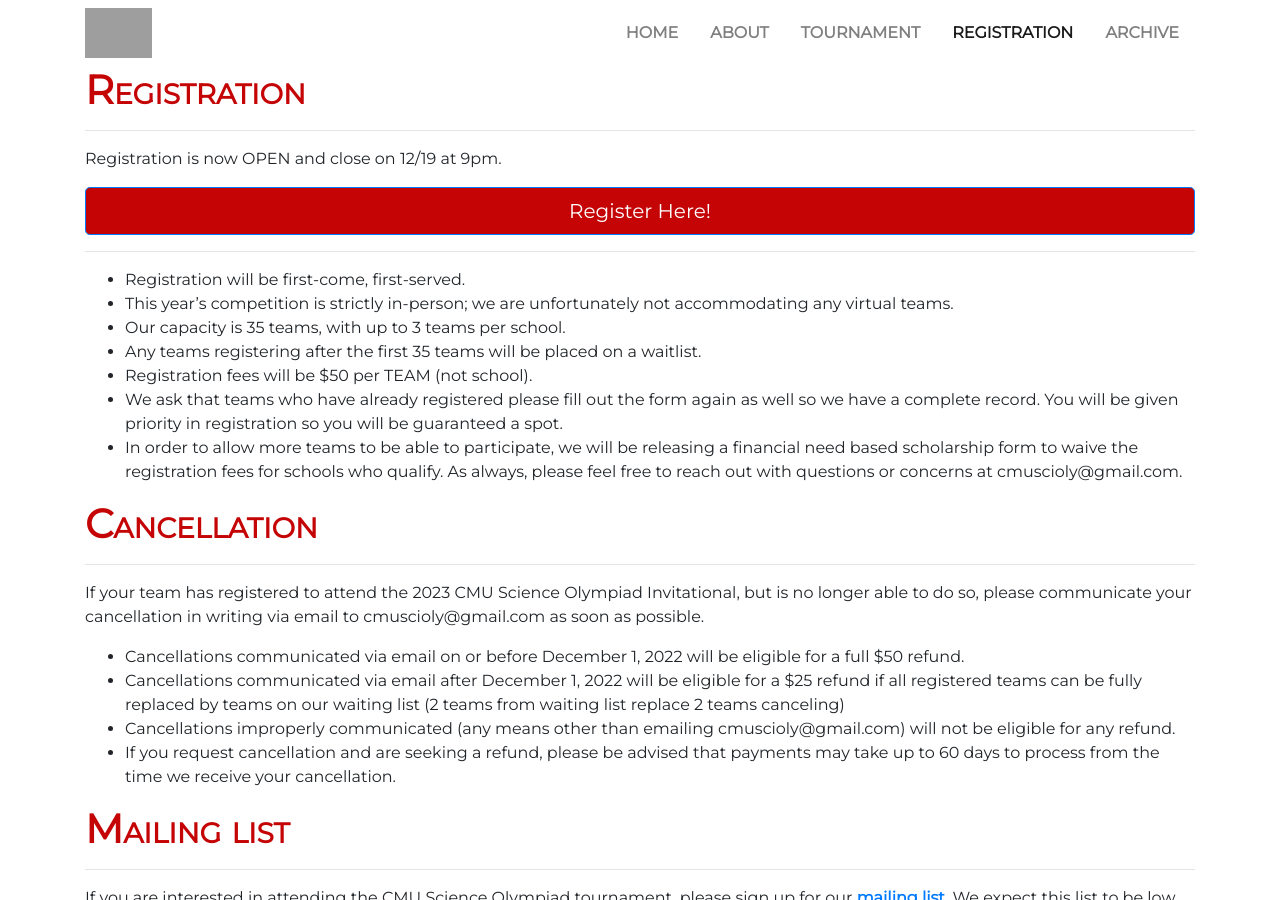
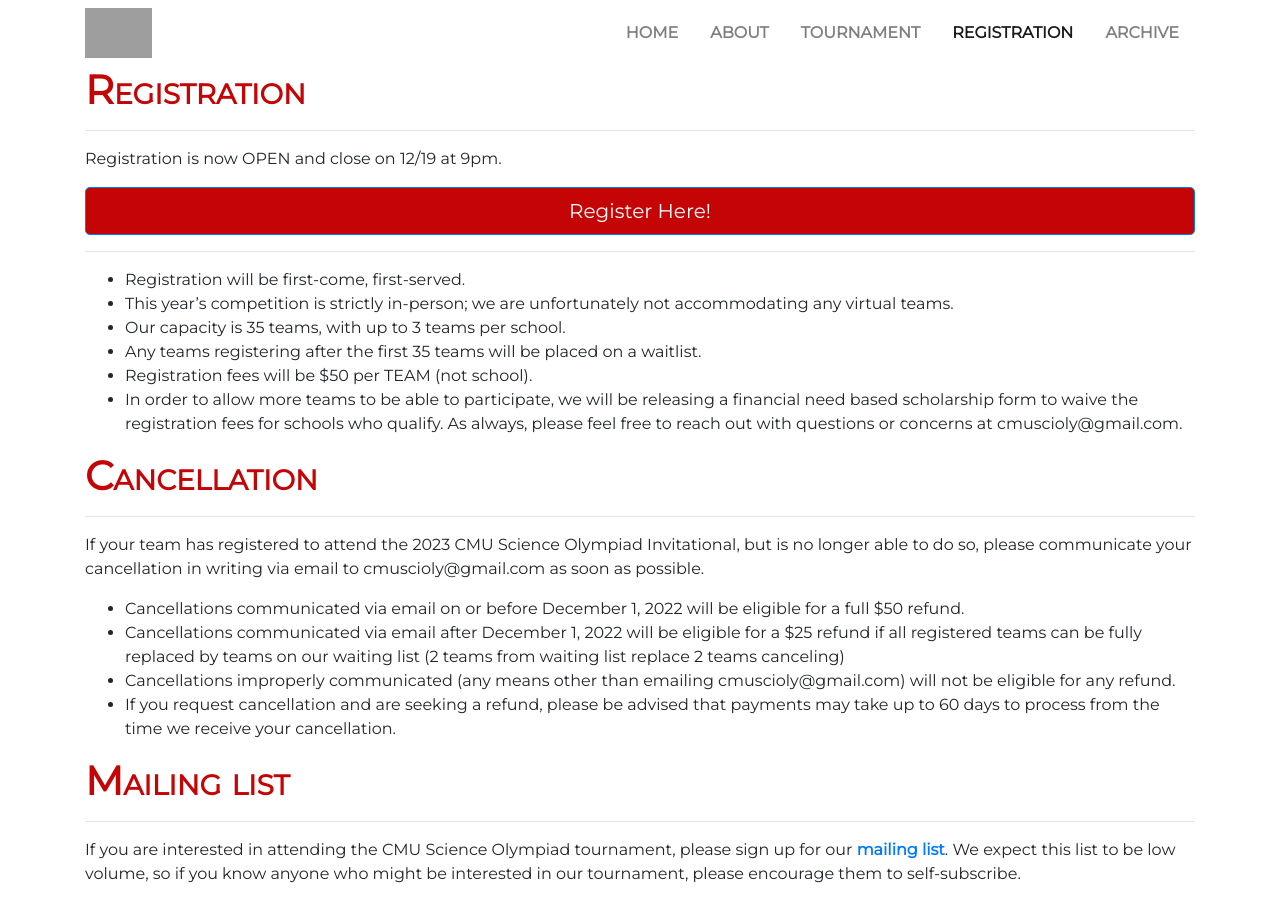
Before and after one commit to cmuscioly/cmuscioly.github.io, a Jekyll site: the page built from registration.md, in a window 1280 px wide. Built offline with Jekyll 4.4.1, drawn with Linux system fonts in a browser that asks for light colours; nearby versions of some CDN libraries; grey boxes are pictures that could not be loaded.

Commit message:
remove the point asking teams to re-register.

```diff
--- a/registration.md
+++ b/registration.md
@@ -22,7 +22,6 @@
 - Our capacity is 35 teams, with up to 3 teams per school.
 - Any teams registering after the first 35 teams will be placed on a waitlist.
 - Registration fees will be $50 per TEAM (not school).
-- We ask that teams who have already registered please fill out the form again as well so we have a complete record. You will be given priority in registration so you will be guaranteed a spot.
 - In order to allow more teams to be able to participate, we will be releasing a financial need based scholarship form to waive the registration fees for schools who qualify.
 As always, please feel free to reach out with questions or concerns at cmuscioly@gmail.com.
 
```
